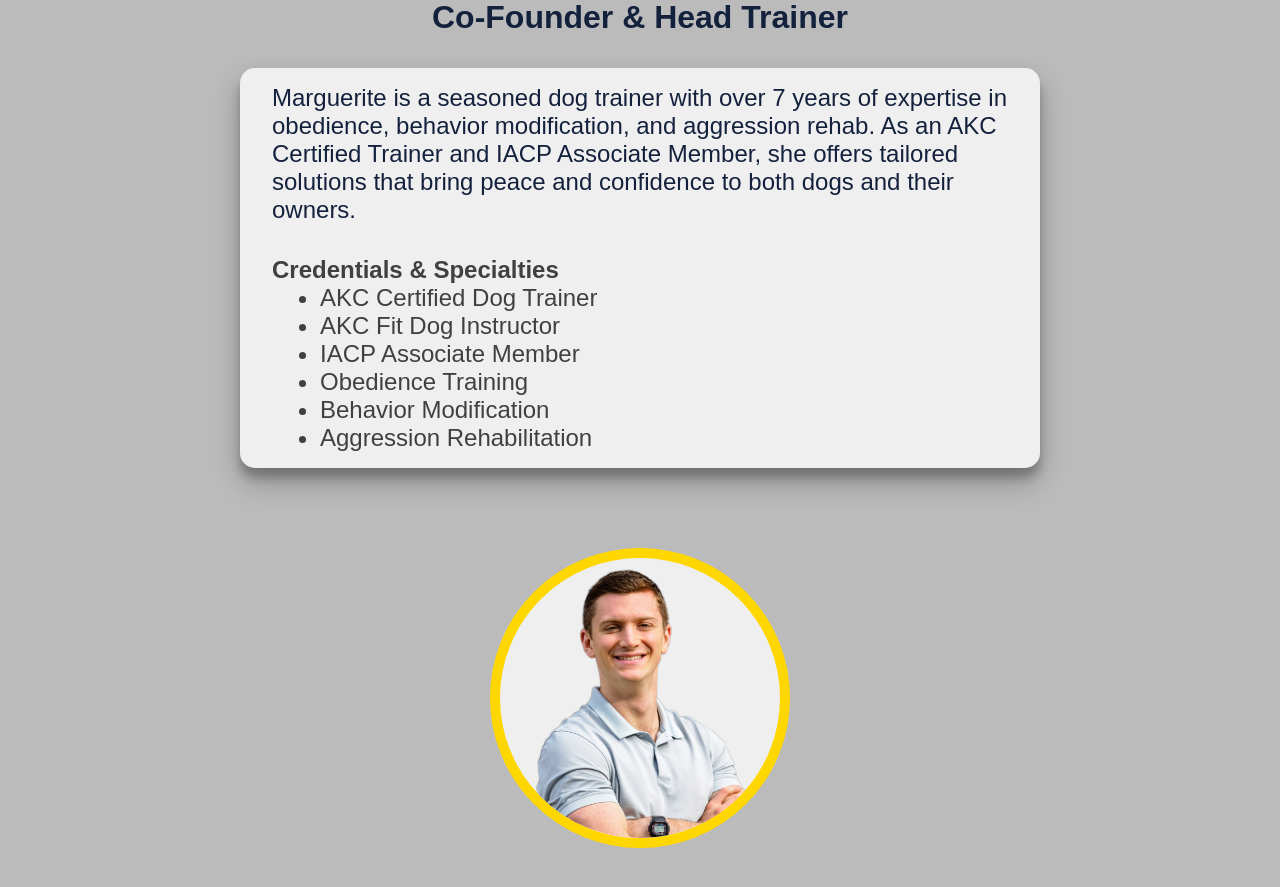
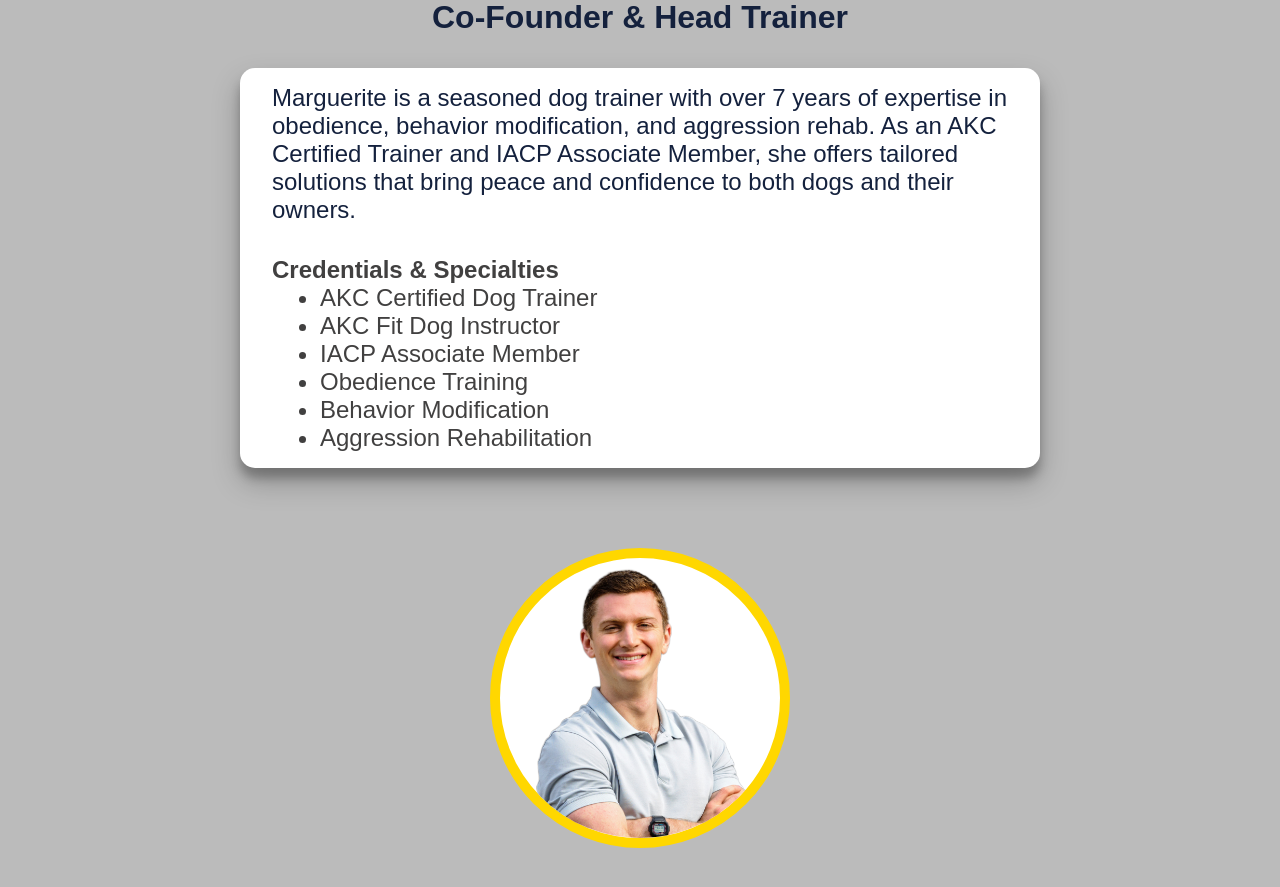
Before and after one commit to corumgold/Gold-Standard, a React (Create React App) app: page / in a window 1280 px wide. Shown: the part 1422-2309 px from the top of the page. Built offline with nearby package versions, Linux system fonts and the light colour scheme; a web font is replaced by a local one.

Commit message:
Change offwhite background colors to white

```diff
--- a/less/tools/colors-and-fonts.less
+++ b/less/tools/colors-and-fonts.less
@@ -1,4 +1,4 @@
-@primary-color: #efefef;
+@primary-color: white;
 @secondary-color: #bbb;
 @accent-color: #ffd700;
 @primary-text-color: #414040;
--- a/src/styles.css
+++ b/src/styles.css
@@ -15,7 +15,7 @@
   justify-content: center;
   padding: 1rem;
   height: 100dvh;
-  background-color: #efefef;
+  background-color: white;
 }
 @media screen and (max-width: 768px) {
   .hero {
@@ -104,7 +104,7 @@ h2.big-header {
 }
 .profile-picture img {
   border: 10px solid #ffd700;
-  background-color: #efefef;
+  background-color: white;
   border-radius: 100%;
   margin-bottom: 2rem;
   width: 300px;
@@ -115,7 +115,7 @@ h2.big-header {
   }
 }
 #about-me-block {
-  background-color: #efefef;
+  background-color: white;
   border-radius: 15px;
   box-shadow: rgba(0, 0, 0, 0.25) 0px 14px 28px, rgba(0, 0, 0, 0.22) 0px 10px 10px;
   margin-bottom: 3em;
@@ -294,7 +294,7 @@ h3:after {
 }
 .tool {
   border: 2px solid #ffd700;
-  color: #efefef;
+  color: white;
   font-weight: bold;
   margin: 0.5rem;
   padding: 0 0.5rem;
@@ -550,14 +550,14 @@ h3:after {
 .showModal button {
   background: none;
   color: inherit;
-  border: 4px solid #efefef;
+  border: 4px solid white;
   border-radius: 8px;
   padding: 0.5em;
   font: inherit;
   cursor: pointer;
 }
 .showModal button:hover {
-  background-color: #efefef;
+  background-color: white;
   transition: 200ms;
 }
 @font-face {
```
